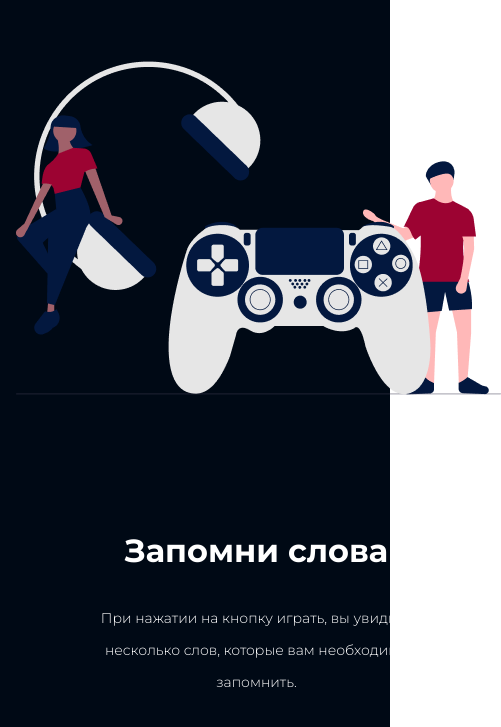
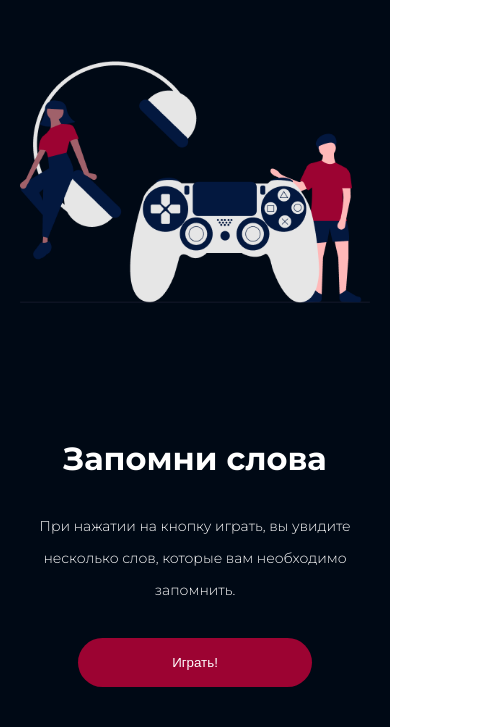
Before and after one commit to flydecisive/js-core-topic, a plain HTML site: page src/index.html in a window 390 px wide. Shown: the part 2266-2993 px from the top of the page, 501 px wide, since content can reach past the window. Drawn offline with Linux system fonts and the light colour scheme.

Commit message:
fix mobile styles

```diff
--- a/src/css/_mobile.scss
+++ b/src/css/_mobile.scss
@@ -63,6 +63,10 @@
       font-size: 14px;
       text-align: center;
     }
+
+    &__img {
+      max-width: 90vw;
+    }
   }
 
   .heading {
```
Also changed, not shown: src/css/style.css, 1 other file.
